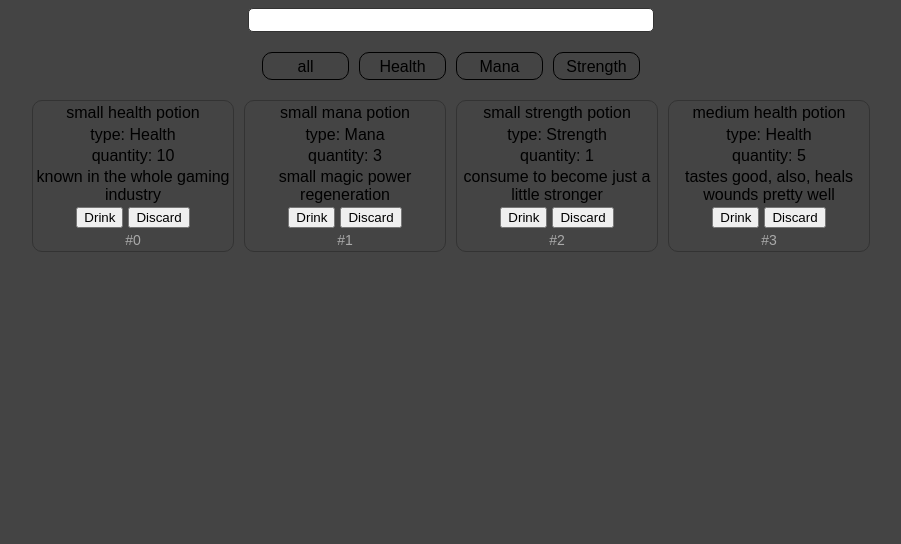
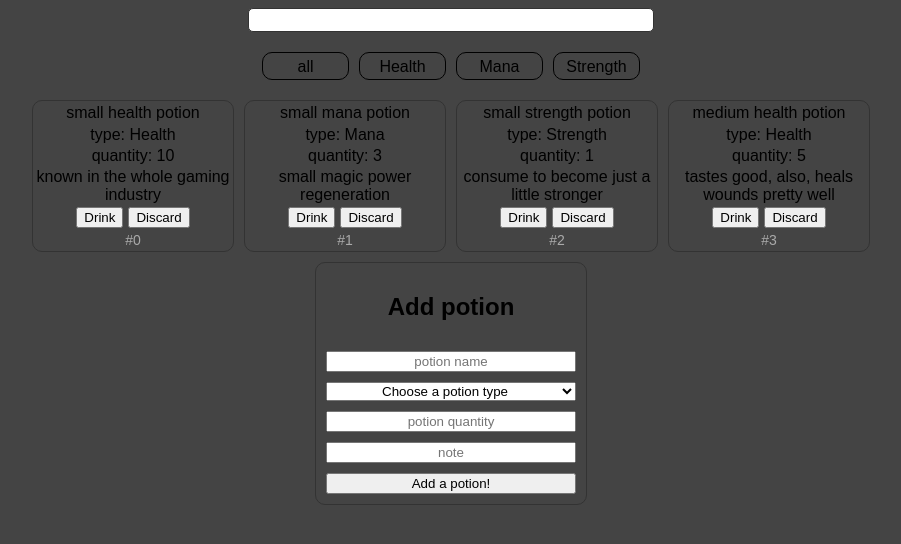
Before and after one commit to gCode2/react-basics, a React (Vite) app: page / in a window 1280 px wide. Shown: the top 544 px of the page, without its empty margins (189-1090 px from the left). Built offline with nearby package versions, Linux system fonts and the light colour scheme.

Commit message:
feat: add potion

```diff
--- a/src/App.css
+++ b/src/App.css
@@ -174,7 +174,7 @@ body{
     border-radius: 5px;
     border: 1px solid #333;
 }
-.addMageForm{
+.addMageForm, .addPotionForm{
     display:flex;
     flex-direction: column;
     width: 250px;
@@ -183,3 +183,14 @@ body{
     border:1px solid #333;
     border-radius:10px;
 }
+.error{
+    color:red;
+    font-size:12px;
+}
+.addPotionForm div{
+    display:flex;
+    flex-direction: column;
+}
+.formInputError{
+    border: 1px solid #ff0000;
+}
--- a/src/components/PotionStorage.tsx
+++ b/src/components/PotionStorage.tsx
@@ -2,7 +2,7 @@ import AddPotionForm from "./PotionStorage/AddPotionForm/AddPotionForm";
 import PotionTypeFilter from "./PotionStorage/PotionControls/PotionTypeFilter/PotionTypeFilter";
 import SearchBar from "./PotionStorage/PotionControls/SearchBar/SearchBar";
 import PotionsList from "./PotionStorage/PotionsList/PotionsList";
-import type {Potion, PotionType} from "../types/PotionStorage/types"
+import type {NewPotionData, Potion, PotionType} from "../types/PotionStorage/types"
 import { useState } from "react";
 
 const POTIONS_LIST: Potion[] = [{
@@ -48,13 +48,16 @@ function PotionStorage(){
     function handlePotionTypeChange(potionType: string){
         setSelectedPotionType(potionType);
     }
+    function addPotion(potionData: NewPotionData){
+       setPotions(prev=>([...prev, {id: Math.floor(Math.random()*1000+1), ...potionData}]));
+    }
     return (
         <>
             <div className="app">
                 <SearchBar searchText={searchText} potionSearchHandler={handlePotionSearch}/>
                 <PotionTypeFilter potionTypes={potionTypes} potionTypeChangeHandler={handlePotionTypeChange}/>
                 <PotionsList potions={searchText === "" ? potions : potions.filter(potion=>potion.name.includes(searchText))} selectedPotionType={selectedPotionType}/>
-                <AddPotionForm/>
+                <AddPotionForm addPotionHandler={addPotion}/>
             </div>
         </>
     )
--- a/src/components/PotionStorage/AddPotionForm/AddPotionForm.tsx
+++ b/src/components/PotionStorage/AddPotionForm/AddPotionForm.tsx
@@ -1,6 +1,112 @@
-function AddPotionForm(){
+import { useState } from "react";
+import type { AddPotionFormErrors, AddPotionFormProps, NewPotionData, PotionType } from "../../../types/PotionStorage/types";
+
+function AddPotionForm({addPotionHandler}: AddPotionFormProps){
+    const [inputs, setInputs] = useState({
+        name: "",
+        type: "",
+        quantity: "",
+        note: ""
+    })
+    const [errors, setErrors] = useState<AddPotionFormErrors>({
+        name: "",
+        type: "",
+        quantity: "",
+        note: ""
+    });
+
+    function handleChange(e: React.ChangeEvent<HTMLInputElement | HTMLSelectElement>){
+        setInputs(prev=>({...prev, [e.target.name]: e.target.value}))
+    }
+
+    function handleSubmit(e: React.SyntheticEvent<HTMLFormElement>){
+        e.preventDefault();
+        const validationErrors = validateInputs();
+        const hasErrors = Object.values(validationErrors).some(error => error !== "");
+
+        if(hasErrors){
+            setErrors(validationErrors);
+        }else{
+            setErrors({name: "", type: "", quantity: ""})
+
+            addPotionHandler({
+                name: inputs.name,
+                type: inputs.type as PotionType,
+                quantity: Number(inputs.quantity),
+                note: inputs.note
+            });
+        }
+    }
+    function validateInputs(){
+        const newErrors = {
+            name: "",
+            type: "",
+            quantity: ""
+        };
+        if(!inputs.name.trim()){
+            newErrors.name = "Potion name is required";
+        }
+        if(!inputs.type.trim()){
+            newErrors.type = "Potion type is required";
+        }
+        if(!inputs.type.trim()){
+            newErrors.quantity = "Potion quantity is required";
+        }else if (!/^\d+$/.test(inputs.quantity)) {
+            newErrors.quantity = "Potion quantity must be a whole number";
+        } else if (Number(inputs.quantity) <= 0) {
+            newErrors.quantity = "Mage level must be greater than 0";
+        }
+
+        return newErrors;
+    }
     return (
         <>
+        <div>
+            <form onSubmit={handleSubmit} className="addPotionForm">
+                <div>
+                    <h2>Add potion</h2>
+                </div>
+                <div>
+                    <input type="text" name="name" onChange={handleChange} placeholder="potion name" className={errors.name ? "formInputError" : ""}/>
+                    {errors.name ? <span className="error">{errors.name}</span> : ""}
+                </div>
+                <div>
+                    <select name="type" onChange={handleChange} defaultValue={""} className={errors.type ? "formInputError" : ""}>
+                    <option value="" disabled hidden>
+                        Choose a potion type
+                    </option>
+                    <option>
+                        Health
+                    </option>
+                    <option>
+                        Mana
+                    </option>
+                    <option>
+                        Stamina
+                    </option>
+                    <option>
+                        Strength
+                    </option>
+                    <option>
+                        Agility
+                    </option>
+                    </select>
+                    {errors.type ? <span className="error">{errors.type}</span> : ""}
+                </div>
+                <div>
+                    <input type="text" name="quantity" onChange={handleChange} placeholder="potion quantity" className={errors.quantity ? "formInputError" : ""}/>
+                    {errors.quantity ? <span className="error">{errors.quantity}</span> : ""}
+                </div>
+                <div>
+                    <input type="text" name="note" placeholder="note" onChange={handleChange}/>
+                </div>
+                <div>
+                    <button type="submit">
+                        Add a potion!
+                    </button>
+                </div>
+            </form>
+        </div>
         </>
     )
 }
```
Also changed, not shown: src/types/PotionStorage/types.tsx (+16 -0 lines).
